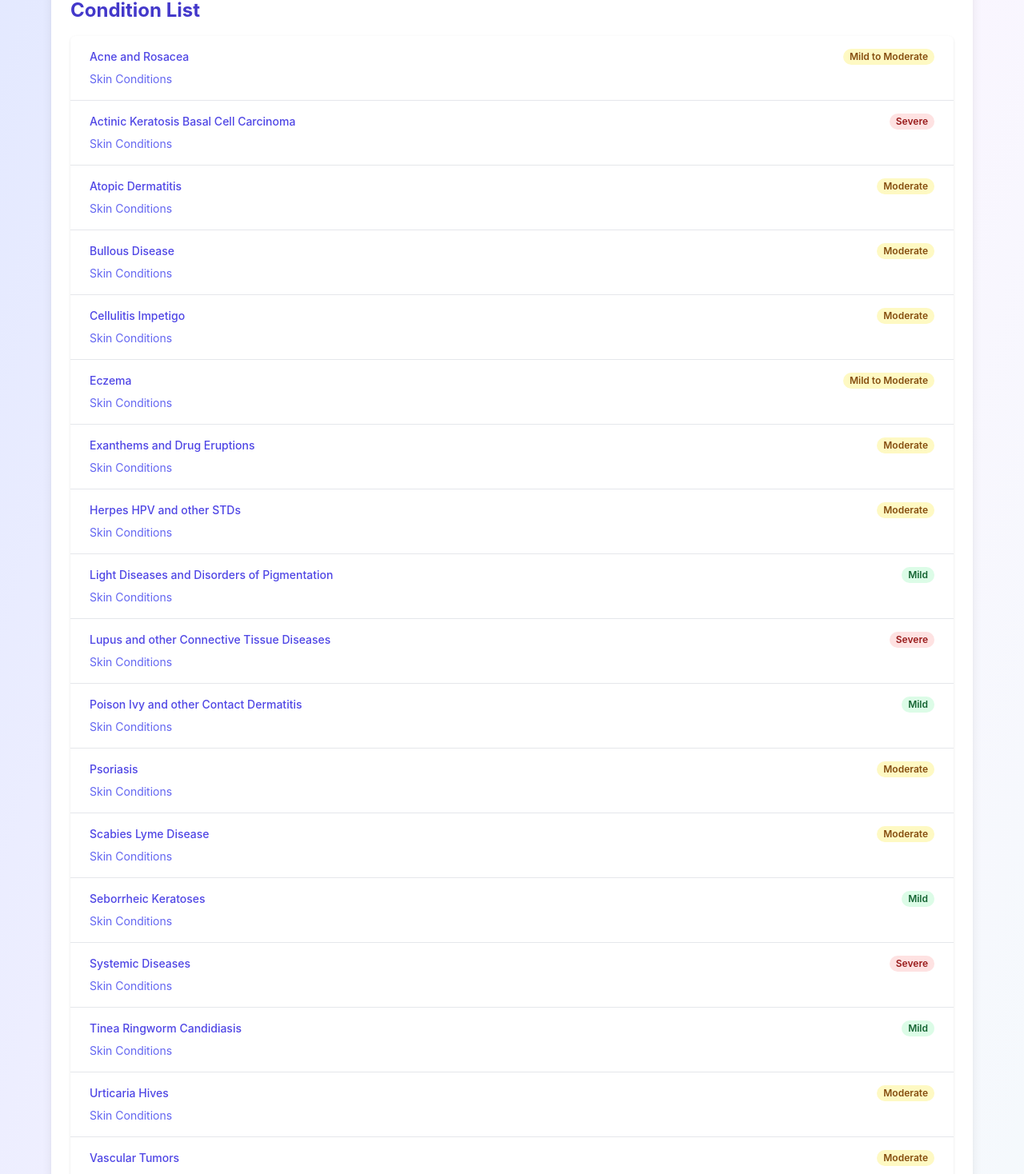
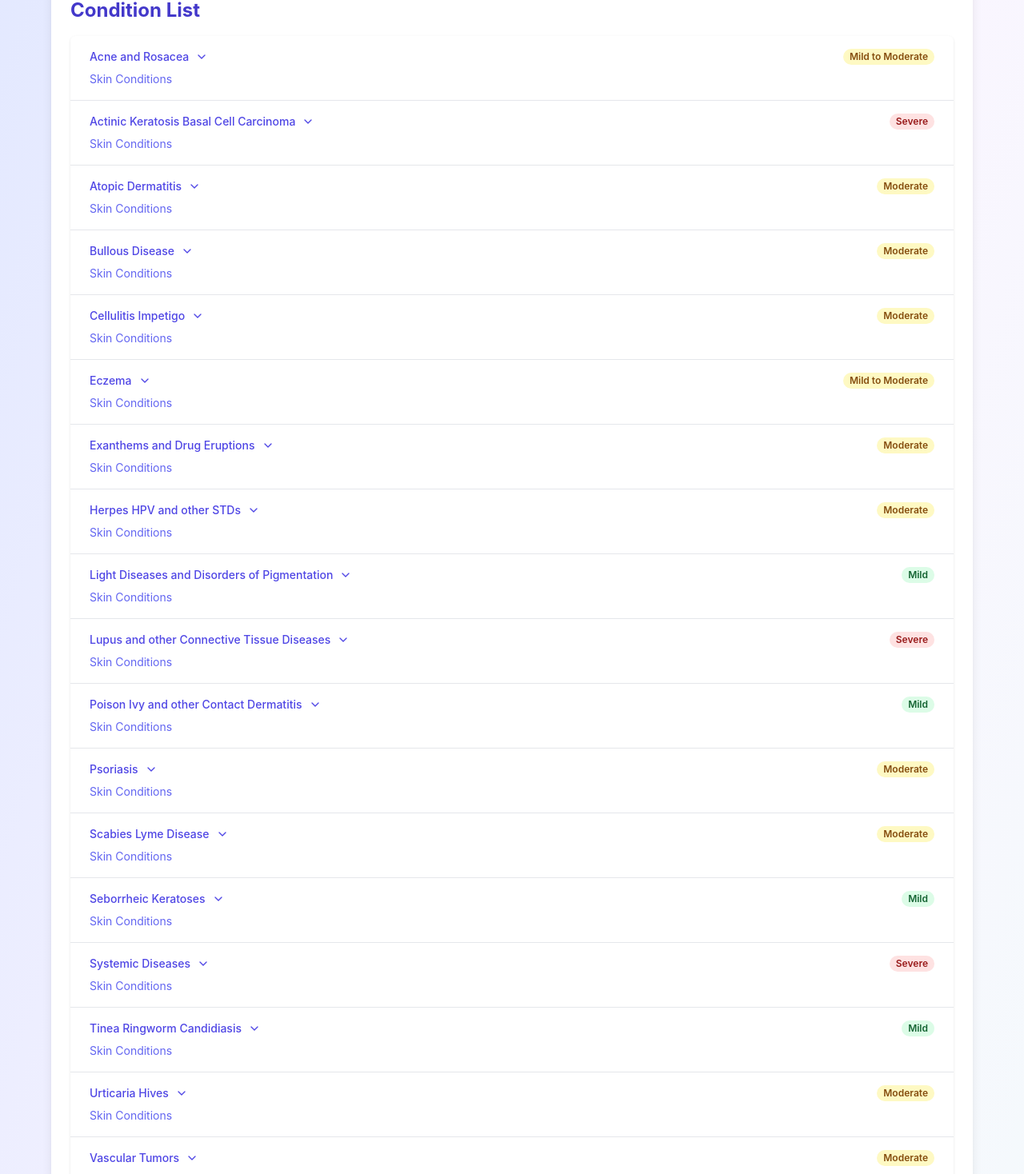
Before and after one commit to IBM-Call-for-Codes-2024/frontend, a React (Create React App) app in the folder frontend/: page /encyclopedia in a window 1280 px wide. Shown: the part 497-1965 px from the top of the page at 80% size. Built offline with nearby package versions, Linux system fonts and the light colour scheme.

Commit message:
Added Disease Descriptions

```diff
--- a/frontend/src/components/health-encyclopedia.tsx
+++ b/frontend/src/components/health-encyclopedia.tsx
@@ -2,13 +2,20 @@ import { useState } from 'react';
 import { useNavigate } from 'react-router-dom';
 import { Button } from "./ui/Button";
 import { DropdownMenu, DropdownMenuContent, DropdownMenuItem, DropdownMenuTrigger } from "./ui/DropdownMenu";
-import { User, Search, ChevronRight } from 'lucide-react';
+import { User, Search, ChevronDown, ChevronUp } from 'lucide-react';
 import { motion } from "framer-motion";
+
+// Define an interface for conditionInfo
+interface ConditionInfo {
+    [key: string]: string; // Index signature to allow string indexing
+}
 
 export default function HealthEncyclopedia() {
   const navigate = useNavigate();
   const [isDropdownOpen, setIsDropdownOpen] = useState(false);
   const [selectedCategory, setSelectedCategory] = useState('All');
+  const [expandedCondition, setExpandedCondition] = useState<string | null>(null);
+  const [conditionInfo, setConditionInfo] = useState<ConditionInfo>({});
 
   const mainCategories = [
     { name: "Skin Conditions", icon: "🧴" },
@@ -19,51 +26,51 @@ export default function HealthEncyclopedia() {
 
   const allConditions = [
     // Skin Conditions
-    { name: "Acne and Rosacea", category: "Skin Conditions", severity: "Mild to Moderate" },
-    { name: "Actinic Keratosis Basal Cell Carcinoma", category: "Skin Conditions", severity: "Severe" },
-    { name: "Atopic Dermatitis", category: "Skin Conditions", severity: "Moderate" },
-    { name: "Bullous Disease", category: "Skin Conditions", severity: "Moderate" },
-    { name: "Cellulitis Impetigo", category: "Skin Conditions", severity: "Moderate" },
-    { name: "Eczema", category: "Skin Conditions", severity: "Mild to Moderate" },
-    { name: "Exanthems and Drug Eruptions", category: "Skin Conditions", severity: "Moderate" },
-    { name: "Herpes HPV and other STDs", category: "Skin Conditions", severity: "Moderate" },
-    { name: "Light Diseases and Disorders of Pigmentation", category: "Skin Conditions", severity: "Mild" },
-    { name: "Lupus and other Connective Tissue Diseases", category: "Skin Conditions", severity: "Severe" },
-    { name: "Poison Ivy and other Contact Dermatitis", category: "Skin Conditions", severity: "Mild" },
-    { name: "Psoriasis", category: "Skin Conditions", severity: "Moderate" },
-    { name: "Scabies Lyme Disease", category: "Skin Conditions", severity: "Moderate" },
-    { name: "Seborrheic Keratoses", category: "Skin Conditions", severity: "Mild" },
-    { name: "Systemic Diseases", category: "Skin Conditions", severity: "Severe" },
-    { name: "Tinea Ringworm Candidiasis", category: "Skin Conditions", severity: "Mild" },
-    { name: "Urticaria Hives", category: "Skin Conditions", severity: "Moderate" },
-    { name: "Vascular Tumors", category: "Skin Conditions", severity: "Moderate" },
-    { name: "Vasculitis", category: "Skin Conditions", severity: "Moderate" },
-    { name: "Warts Molluscum", category: "Skin Conditions", severity: "Mild" },
+    { name: "Acne and Rosacea", category: "Skin Conditions", severity: "Mild to Moderate", info: "Acne is a skin condition that occurs when hair follicles become plugged with oil and dead skin cells. Rosacea is a common skin condition that causes redness and visible blood vessels in your face." },
+    { name: "Actinic Keratosis Basal Cell Carcinoma", category: "Skin Conditions", severity: "Severe", info: "Actinic keratosis is a rough, scaly patch on the skin that develops from years of sun exposure. Basal cell carcinoma is a type of skin cancer that begins in the basal cells." },
+    { name: "Atopic Dermatitis", category: "Skin Conditions", severity: "Moderate", info: "Atopic dermatitis (eczema) is a condition that makes your skin red and itchy. It's common in children but can occur at any age." },
+    { name: "Bullous Disease", category: "Skin Conditions", severity: "Moderate", info: "Bullous disease refers to a group of disorders that cause fluid-filled blisters to develop on the skin." },
+    { name: "Cellulitis Impetigo", category: "Skin Conditions", severity: "Moderate", info: "Cellulitis is a common bacterial skin infection. Impetigo is a highly contagious skin infection that mainly affects infants and children." },
+    { name: "Eczema", category: "Skin Conditions", severity: "Mild to Moderate", info: "Eczema is a term for a group of conditions that cause the skin to become itchy, inflamed, or have a rash-like appearance." },
+    { name: "Exanthems and Drug Eruptions", category: "Skin Conditions", severity: "Moderate", info: "Exanthems are widespread rashes that occur as a symptom of a viral or bacterial infection. Drug eruptions are adverse drug reactions that affect the skin." },
+    { name: "Herpes HPV and other STDs", category: "Skin Conditions", severity: "Moderate", info: "Herpes and HPV are sexually transmitted infections that can cause skin symptoms. Other STDs can also affect the skin." },
+    { name: "Light Diseases and Disorders of Pigmentation", category: "Skin Conditions", severity: "Mild", info: "These conditions affect skin pigmentation and can be caused or exacerbated by light exposure." },
+    { name: "Lupus and other Connective Tissue Diseases", category: "Skin Conditions", severity: "Severe", info: "Lupus is a systemic autoimmune disease that occurs when your body's immune system attacks your own tissues and organs. Other connective tissue diseases can also affect the skin." },
+    { name: "Poison Ivy and other Contact Dermatitis", category: "Skin Conditions", severity: "Mild", info: "Contact dermatitis is a red, itchy rash caused by direct contact with a substance or an allergic reaction to it. Poison ivy is a common cause of allergic contact dermatitis." },
+    { name: "Psoriasis", category: "Skin Conditions", severity: "Moderate", info: "Psoriasis is a skin disease that causes red, itchy scaly patches, most commonly on the knees, elbows, trunk and scalp." },
+    { name: "Scabies Lyme Disease", category: "Skin Conditions", severity: "Moderate", info: "Scabies is an itchy skin condition caused by tiny burrowing mites. Lyme disease is a tick-borne illness that can cause a characteristic skin rash." },
+    { name: "Seborrheic Keratoses", category: "Skin Conditions", severity: "Mild", info: "Seborrheic keratoses are common noncancerous skin growths that often appear during middle age and later." },
+    { name: "Systemic Diseases", category: "Skin Conditions", severity: "Severe", info: "Many systemic diseases can have skin manifestations or complications." },
+    { name: "Tinea Ringworm Candidiasis", category: "Skin Conditions", severity: "Mild", info: "Tinea and ringworm are fungal infections of the skin. Candidiasis is a fungal infection caused by yeasts that belong to the genus Candida." },
+    { name: "Urticaria Hives", category: "Skin Conditions", severity: "Moderate", info: "Urticaria, also known as hives, is an outbreak of swollen, pale red bumps or plaques on the skin that appear suddenly." },
+    { name: "Vascular Tumors", category: "Skin Conditions", severity: "Moderate", info: "Vascular tumors are benign (non-cancerous) growths made up of blood vessels." },
+    { name: "Vasculitis", category: "Skin Conditions", severity: "Moderate", info: "Vasculitis is a general term for a group of uncommon diseases that feature inflammation of the blood vessels." },
+    { name: "Warts Molluscum", category: "Skin Conditions", severity: "Mild", info: "Warts are small, granular growths on the skin caused by a virus. Molluscum contagiosum is a viral skin infection that causes round, firm, painless bumps." },
 
     // Eye Conditions
-    { name: "Cataract", category: "Eye Conditions", severity: "Moderate" },
+    { name: "Cataract", category: "Eye Conditions", severity: "Moderate", info: "A cataract is a clouding of the normally clear lens of your eye. For people who have cataracts, seeing through cloudy lenses is a bit like looking through a frosty or fogged-up window." },
 
     // Nail Conditions
-    { name: "Darier's Disease", category: "Nail Conditions", severity: "Moderate" },
-    { name: "Muehrck-e's lines", category: "Nail Conditions", severity: "Mild" },
-    { name: "Beau's lines", category: "Nail Conditions", severity: "Mild" },
-    { name: "Bluish nail", category: "Nail Conditions", severity: "Mild" },
-    { name: "Clubbing", category: "Nail Conditions", severity: "Moderate" },
-    { name: "Half and Half Nails (Lindsay's nails)", category: "Nail Conditions", severity: "Mild" },
-    { name: "Koilonychia", category: "Nail Conditions", severity: "Mild" },
-    { name: "Leukonychia", category: "Nail Conditions", severity: "Mild" },
-    { name: "Onycholycis", category: "Nail Conditions", severity: "Mild" },
-    { name: "Pale Nail", category: "Nail Conditions", severity: "Mild" },
-    { name: "Red Lunula", category: "Nail Conditions", severity: "Mild" },
-    { name: "Splinter Hemmorrages", category: "Nail Conditions", severity: "Mild" },
-    { name: "Terry's nail", category: "Nail Conditions", severity: "Mild" },
-    { name: "White nail", category: "Nail Conditions", severity: "Mild" },
-    { name: "Yellow nails", category: "Nail Conditions", severity: "Mild" },
+    { name: "Darier's Disease", category: "Nail Conditions", severity: "Moderate", info: "Darier's disease is a rare genetic skin disorder characterized by dark, crusty patches on the skin and nail abnormalities." },
+    { name: "Muehrck-e's lines", category: "Nail Conditions", severity: "Mild", info: "Muehrcke's lines are paired, white, transverse lines that extend all the way across the nail and lie parallel to the lunula." },
+    { name: "Beau's lines", category: "Nail Conditions", severity: "Mild", info: "Beau's lines are deep grooved lines that run from side to side on the fingernail or toenail." },
+    { name: "Bluish nail", category: "Nail Conditions", severity: "Mild", info: "Bluish nails can indicate a lack of oxygen in the blood or a circulation problem." },
+    { name: "Clubbing", category: "Nail Conditions", severity: "Moderate", info: "Clubbing is a condition where the fingernails curve around the fingertips, often associated with low blood oxygen levels." },
+    { name: "Half and Half Nails (Lindsay's nails)", category: "Nail Conditions", severity: "Mild", info: "Half and half nails, also known as Lindsay's nails, are nails that are white on the proximal half and dark on the distal half." },
+    { name: "Koilonychia", category: "Nail Conditions", severity: "Mild", info: "Koilonychia is a nail disease that can be a sign of iron-deficiency anemia. It causes the nails to be thin and concave." },
+    { name: "Leukonychia", category: "Nail Conditions", severity: "Mild", info: "Leukonychia is a condition where white lines or dots appear on your fingernails or toenails. This is very common and usually harmless." },
+    { name: "Onycholycis", category: "Nail Conditions", severity: "Mild", info: "Onycholysis is a common condition where the nail separates from the nail bed. It can be caused by injury, infection, or certain medications." },
+    { name: "Pale Nail", category: "Nail Conditions", severity: "Mild", info: "Pale nails can be a sign of several conditions, including anemia, liver disease, or heart failure." },
+    { name: "Red Lunula", category: "Nail Conditions", severity: "Mild", info: "Red lunula refers to a condition where the usually white crescent-shaped area at the base of a fingernail becomes red." },
+    { name: "Splinter Hemmorrages", category: "Nail Conditions", severity: "Mild", info: "Splinter hemorrhages are tiny blood clots that tend to run vertically under the nails." },
+    { name: "Terry's nail", category: "Nail Conditions", severity: "Mild", info: "Terry's nails are a type of apparent leukonychia, characterized by ground glass opacification of nearly the entire nail." },
+    { name: "White nail", category: "Nail Conditions", severity: "Mild", info: "White nails, or leukonychia, can be a sign of liver or kidney disease." },
+    { name: "Yellow nails", category: "Nail Conditions", severity: "Mild", info: "Yellow nails can be caused by a fungal infection or a more serious condition like lung disease or rheumatoid arthritis." },
 
     // Melanoma
-    { name: "Melanoma Skin Cancer Nevi and Moles", category: "Melanoma", severity: "Severe" },
-    { name: "Benign", category: "Melanoma", severity: "Mild" },
-    { name: "Malignant", category: "Melanoma", severity: "Severe" },
+    { name: "Melanoma Skin Cancer Nevi and Moles", category: "Melanoma", severity: "Severe", info: "Melanoma is a serious form of skin cancer that begins in cells known as melanocytes. Nevi and moles are usually harmless but can sometimes develop into melanoma." },
+    { name: "Benign", category: "Melanoma", severity: "Mild", info: "Benign melanoma refers to non-cancerous growths of melanocytes. These are typically harmless but should be monitored for changes." },
+    { name: "Malignant", category: "Melanoma", severity: "Severe", info: "Malignant melanoma is the most serious type of skin cancer. It develops in the cells that produce melanin and can spread to other parts of the body if not caught early." },
   ];
 
   const toggleDropdown = () => {
@@ -77,6 +84,17 @@ export default function HealthEncyclopedia() {
   const filteredConditions = selectedCategory === 'All'
     ? allConditions
     : allConditions.filter(condition => condition.category === selectedCategory);
+
+  const toggleConditionInfo = (conditionName: string) => {
+    setExpandedCondition(expandedCondition === conditionName ? null : conditionName);
+  };
+
+  const handleInfoChange = (conditionName: string, newInfo: any) => { // Specify types
+    setConditionInfo(prevInfo => ({
+      ...prevInfo,
+      [conditionName]: newInfo
+    }));
+  };
 
   return (
     <div className="min-h-screen bg-gradient-to-br from-indigo-100 via-purple-50 to-teal-50 text-gray-800">
@@ -102,7 +120,7 @@ export default function HealthEncyclopedia() {
               fill="currentColor"
               className="h-6 w-6 text-gray-800 hover:text-gray-600 transition-colors"
             >
-              <path d="M12 0.297c-6.63 0-12 5.373-12 12 0 5.303 3.438 9.8 8.205 11.387.6.111.82-.261.82-.577 0-.285-.011-1.04-.017-2.04-3.338.724-4.042-1.415-4.042-1.415-.546-1.387-1.333-1.757-1.333-1.757-1.09-.744.083-.729.083-.729 1.205.084 1.84 1.236 1.84 1.236 1.07 1.835 2.809 1.305 3.495.998.107-.775.418-1.305.762-1.605-2.665-.304-5.466-1.332-5.466-5.93 0-1.31.469-2.381 1.236-3.22-.123-.303-.536-1.523.117-3.176 0 0 1.008-.322 3.301 1.23.957-.266 1.983-.399 3.003-.404 1.02.005 2.047.138 3.006.404 2.289-1.552 3.295-1.23 3.295-1.23.655 1.653.242 2.873.12 3.176.77.839 1.235 1.91 1.235 3.22 0 4.61-2.807 5.623-5.48 5.921.43.371.823 1.102.823 2.222 0 1.606-.015 2.898-.015 3.293 0 .32.218.694.825.576 4.765-1.589 8.2-6.086 8.2-11.386 0-6.627-5.373-12-12-12z" />
+              <path d="M12 0.297c-6.63 0-12 5.373-12 12 0 5.303 3.438 9.8 8.205 11.387.6.111.82-.261.82-.577 0-.285-.011-1.04-.017-2.04-3.338.724-4.042-1.415-4.042-1.415-.546-1.387-1.333-1.757-1.333-1.757-1.09-.744.083-.729.083-.729 1.205.084 1.84 1.236 1.84 1.236 1.07 1.835 2.809 1.305 3.495.998.107-.775.418-1.305.762-1.605-2.665-.304-5.466-1.332-5.466-5.93 0-1.31.469-2.381 1.236-3.22-.123-.303-.536-1.523.117-3.176 0 0 1.008-.322 3.301 1.23.957-.266  1.983-.399 3.003-.404 1.02.005 2.047.138 3.006.404 2.289-1.552 3.295-1.23 3.295-1.23.655 1.653.242 2.873.12 3.176.77.839 1.235 1.91 1.235 3.22 0 4.61-2.807 5.623-5.48 5.921.43.371.823 1.102.823 2.222 0 1.606-.015 2.898-.015 3.293 0 .32.218.694.825.576 4.765-1.589 8.2-6.086 8.2-11.386 0-6.627-5.373-12-12-12z" />
             </svg>
           </a>
           <DropdownMenu>
@@ -166,10 +184,20 @@ export default function HealthEncyclopedia() {
                 <ul className="divide-y divide-gray-200">
                   {filteredConditions.map((condition) => (
                     <li key={condition.name}>
-                      <a href="#" className="block hover:bg-indigo-50">
+                      <div className="block hover:bg-indigo-50">
                         <div className="px-4 py-4 sm:px-6">
                           <div className="flex items-center justify-between">
-                            <p className="text-sm font-medium text-indigo-600 truncate">{condition.name}</p>
+                            <button
+                              onClick={() => toggleConditionInfo(condition.name)}
+                              className="text-sm font-medium text-indigo-600 truncate flex items-center"
+                            >
+                              {condition.name}
+                              {expandedCondition === condition.name ? (
+                                <ChevronUp className="ml-2 h-4 w-4" />
+                              ) : (
+                                <ChevronDown className="ml-2 h-4 w-4" />
+                              )}
+                            </button>
                             <div className="ml-2 flex-shrink-0 flex">
                               <p className={`px-2 inline-flex text-xs leading-5 font-semibold rounded-full ${
                                 condition.severity === 'Mild' ? 'bg-green-100 text-green-800' :
@@ -188,8 +216,19 @@ export default function HealthEncyclopedia() {
                               </p>
                             </div>
                           </div>
+
+                          {expandedCondition === condition.name && (
+                            <div className="mt-2 text-sm text-gray-600">
+                              <textarea
+                                value={conditionInfo[condition.name] || condition.info}
+                                onChange={(e) => handleInfoChange(condition.name, e.target.value)}
+                                className="w-full p-2 border rounded-md focus:outline-none focus:ring-2 focus:ring-indigo-500"
+                                rows={3}
+                              />
+                            </div>
+                          )}
                         </div>
-                      </a>
+                      </div>
                     </li>
                   ))}
                 </ul>
```
